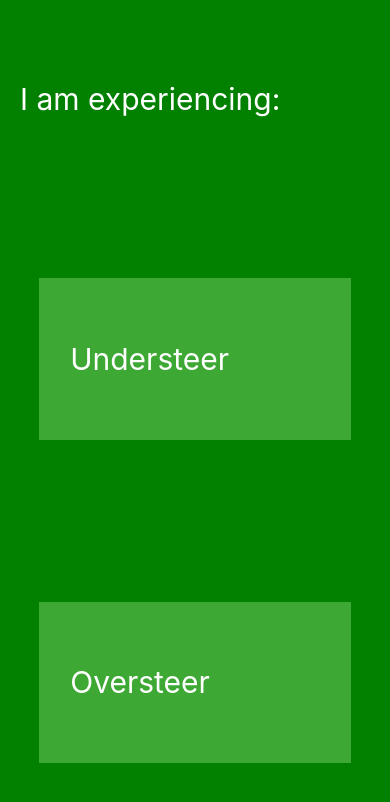
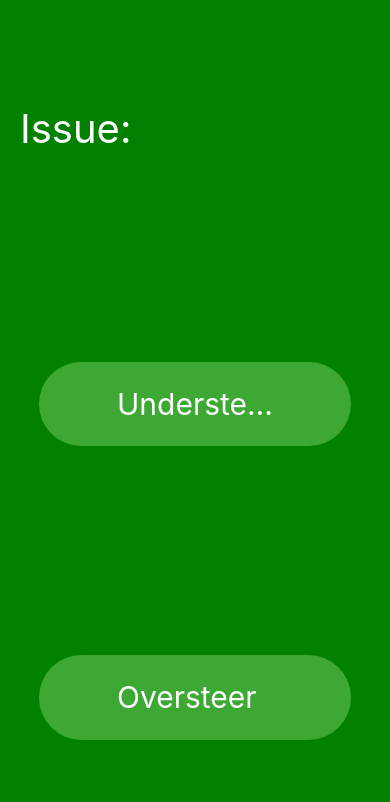
Before and after one commit to nvduran/setup-buddy, a React Native app: screen / in a window 390 px wide. Shown: the top 802 px of the page. Built offline with nearby package versions, Linux system fonts and the light colour scheme.

Commit message:
button styling

```diff
--- a/App.js
+++ b/App.js
@@ -24,7 +24,7 @@ export default function App() {
   // console.log(useDeviceOrientation());
 
   const [mode, setMode] = useState(null);
-  const [topText, setText] = useState("I am experiencing:");
+  const [topText, setText] = useState("Issue:");
   var usArr = [
     "Front toe out: Increase",
     "Front anti-roll bar: Soften",
@@ -60,7 +60,7 @@ export default function App() {
 
   const mainMenu = () => {
     setMode(null);
-    setText("I am experiencing:");
+    setText("Issue:");
   };
 
   return (
@@ -68,25 +68,23 @@ export default function App() {
       <View>
         <Text style={styles.topText}>{topText}</Text>
       </View>
-      <View style={mode != null ? styles.hidden : styles.mainButton}>
-        <Text
-          style={styles.btnText}
-          numberOfLines={1}
-          onPress={() => handleUS()}
-        >
+      <TouchableOpacity
+        style={mode != null ? styles.hidden : styles.mainButton}
+        onPress={() => handleUS()}
+      >
+        <Text style={styles.btnText} numberOfLines={1}>
           Understeer
         </Text>
-      </View>
+      </TouchableOpacity>
 
-      <View style={mode != null ? styles.hidden : styles.mainButton}>
-        <Text
-          style={styles.btnText}
-          numberOfLines={1}
-          onPress={() => handleOS()}
-        >
+      <TouchableOpacity
+        style={mode != null ? styles.hidden : styles.mainButton}
+        onPress={() => handleOS()}
+      >
+        <Text style={styles.btnText} numberOfLines={1}>
           Oversteer
         </Text>
-      </View>
+      </TouchableOpacity>
 
       <View style={mode === "Understeer" ? styles.tips : styles.hidden}>
         {usArr.map((item, index) => {
@@ -134,7 +132,6 @@ const styles = StyleSheet.create({
     flex: 1,
     color: "white",
     backgroundColor: "#028000",
-    textAlign: "center",
     justifyContent: "space-around",
     fontSize: 30,
   },
@@ -142,25 +139,24 @@ const styles = StyleSheet.create({
     flex: 0.2,
     color: "white",
     backgroundColor: "#3DA934",
-    textAlign: "center",
     justifyContent: "center",
     alignSelf: "center",
     fontSize: 30,
     width: "80%",
+    maxHeight: "10%",
+    borderRadius: 100,
   },
   btnText: {
-    // flex: 1,
     color: "white",
-    // backgroundColor: "#FFC300",
-    // textAlign: "center",
     justifyContent: "center",
     alignSelf: "center",
     fontSize: 30,
-    width: "80%",
+    width: "50%",
   },
   topText: {
+    // fontFamily: "Calibri",
     color: "white",
-    fontSize: 30,
+    fontSize: 40,
     paddingLeft: 20,
   },
   hidden: {
```
